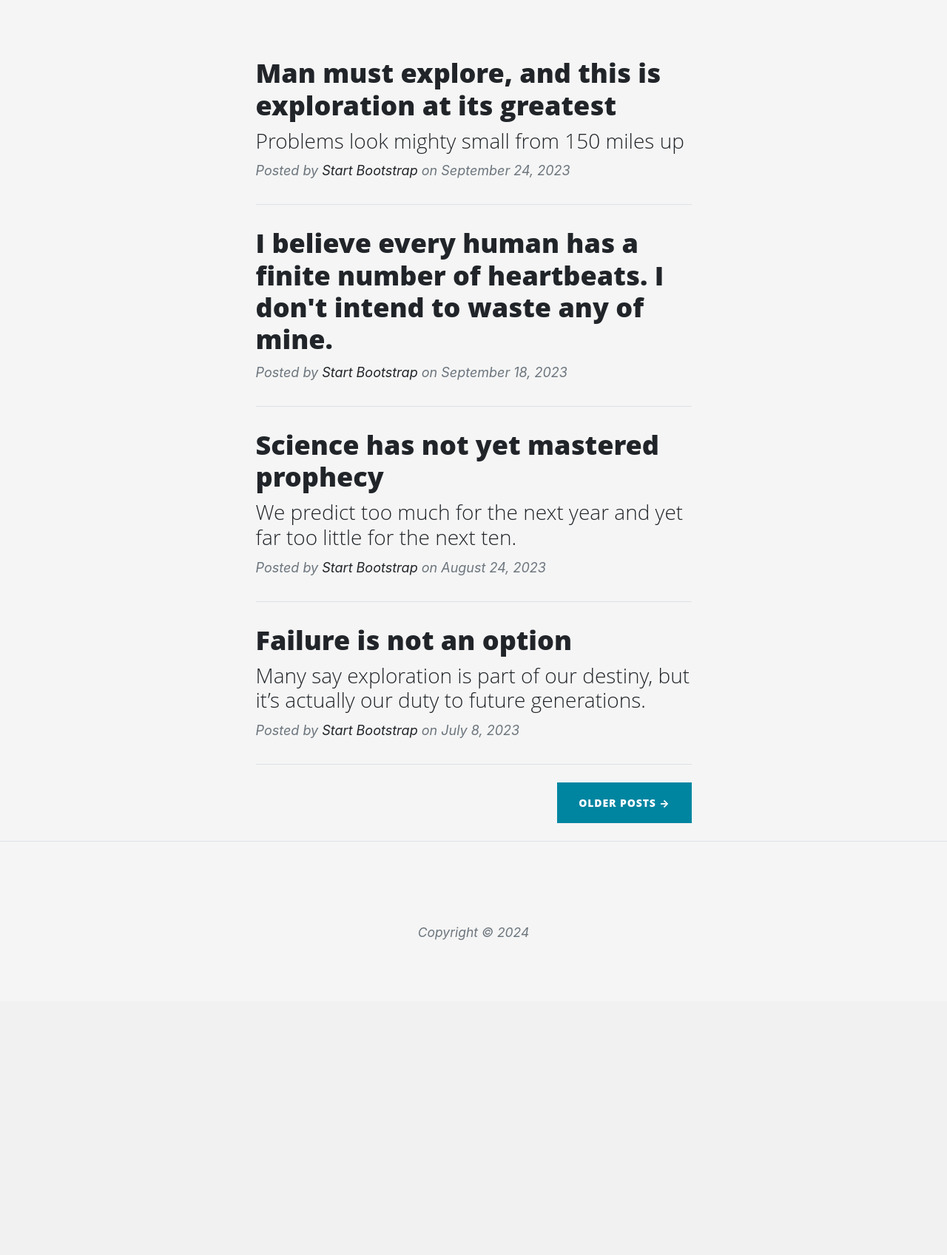
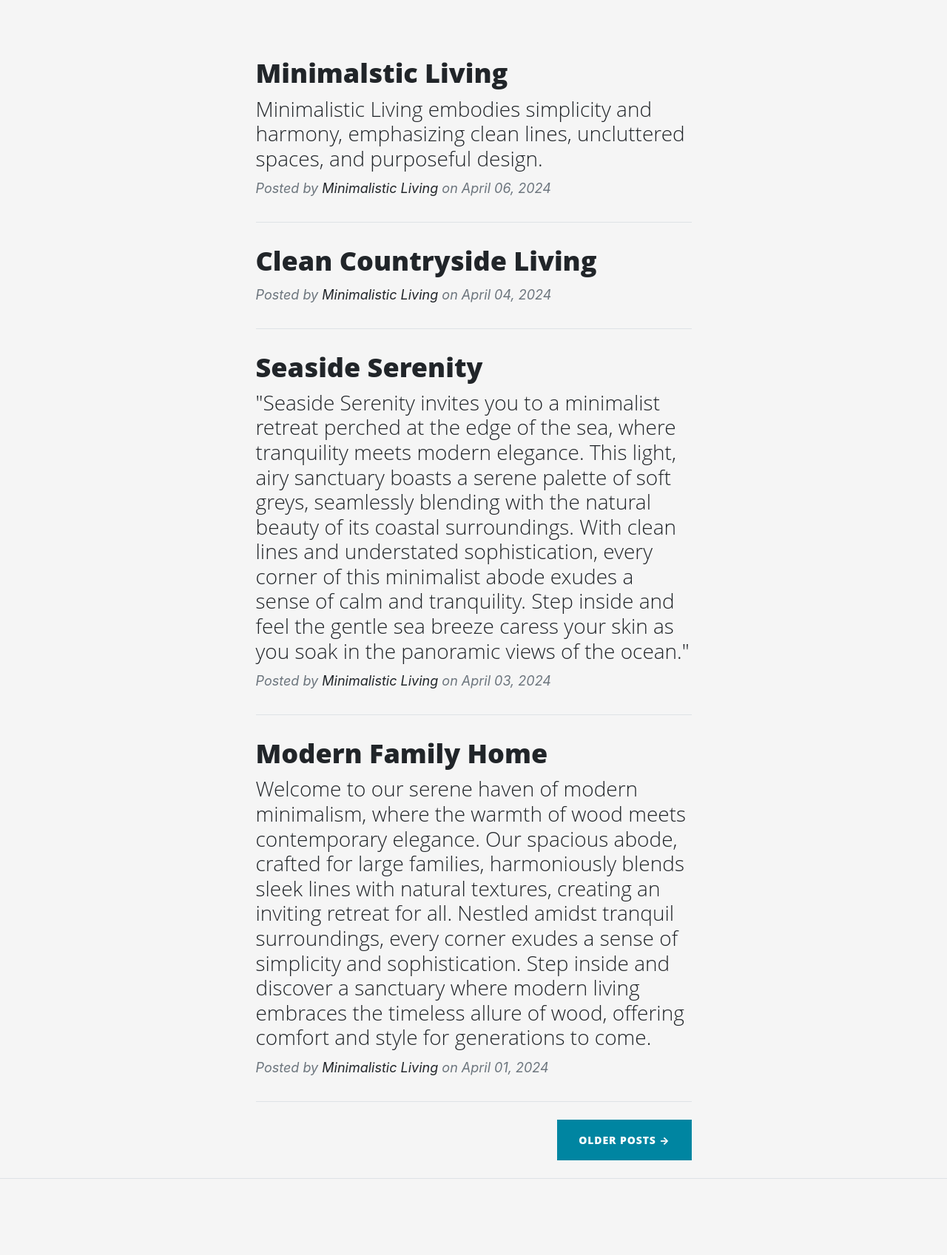
Before and after one commit to markohautala/Flask-project, a Flask app: page / in a window 1280 px wide. Shown: the part 629-2326 px from the top of the page at 74% size. Before the commit the page ends 1900 px from the top, so only its background shows below. Run offline with Flask 3, Linux system fonts and the light colour scheme; some libraries are stand-ins or nearby versions.

Commit message:
Change text i HTML-file

```diff
--- a/templates/index.html
+++ b/templates/index.html
@@ -6,24 +6,15 @@
         <!-- Post preview-->
         <div class="post-preview">
             <a href="post.html">
-                <h2 class="post-title">Man must explore, and this is exploration at its greatest</h2>
-                <h3 class="post-subtitle">Problems look mighty small from 150 miles up</h3>
+                <h2 class="post-title">Minimalstic Living</h2>
+                <h3 class="post-subtitle">Minimalistic Living embodies simplicity and harmony, emphasizing clean lines,
+                    uncluttered spaces, and purposeful
+                    design.</h3>
             </a>
             <p class="post-meta">
                 Posted by
-                <a href="#!">Start Bootstrap</a>
-                on September 24, 2023
-            </p>
-        </div>
-        <!-- Divider-->
-        <hr class="my-4" />
-        <!-- Post preview-->
-        <div class="post-preview">
-            <a href="post.html"><h2 class="post-title">I believe every human has a finite number of heartbeats. I don't intend to waste any of mine.</h2></a>
-            <p class="post-meta">
-                Posted by
-                <a href="#!">Start Bootstrap</a>
-                on September 18, 2023
+                <a href="#!">Minimalistic Living</a>
+                on April 06, 2024
             </p>
         </div>
         <!-- Divider-->
@@ -31,13 +22,12 @@
         <!-- Post preview-->
         <div class="post-preview">
             <a href="post.html">
-                <h2 class="post-title">Science has not yet mastered prophecy</h2>
-                <h3 class="post-subtitle">We predict too much for the next year and yet far too little for the next ten.</h3>
+                <h2 class="post-title">Clean Countryside Living</h2>
             </a>
             <p class="post-meta">
                 Posted by
-                <a href="#!">Start Bootstrap</a>
-                on August 24, 2023
+                <a href="#!">Minimalistic Living</a>
+                on April 04, 2024
             </p>
         </div>
         <!-- Divider-->
@@ -45,19 +35,45 @@
         <!-- Post preview-->
         <div class="post-preview">
             <a href="post.html">
-                <h2 class="post-title">Failure is not an option</h2>
-                <h3 class="post-subtitle">Many say exploration is part of our destiny, but it’s actually our duty to future generations.</h3>
+                <h2 class="post-title">Seaside Serenity</h2>
+                <h3 class="post-subtitle">"Seaside Serenity invites you to a minimalist retreat perched at the edge of
+                    the sea, where tranquility meets modern elegance. This light, airy sanctuary boasts a serene palette
+                    of soft greys, seamlessly blending with the natural beauty of its coastal surroundings. With clean
+                    lines and understated sophistication, every corner of this minimalist abode exudes a sense of calm
+                    and tranquility. Step inside and feel the gentle sea breeze caress your skin as you soak in the
+                    panoramic views of the ocean."
+                </h3>
             </a>
             <p class="post-meta">
                 Posted by
-                <a href="#!">Start Bootstrap</a>
-                on July 8, 2023
+                <a href="#!">Minimalistic Living</a>
+                on April 03, 2024
+            </p>
+        </div>
+        <!-- Divider-->
+        <hr class="my-4" />
+        <!-- Post preview-->
+        <div class="post-preview">
+            <a href="post.html">
+                <h2 class="post-title">Modern Family Home</h2>
+                <h3 class="post-subtitle">Welcome to our serene haven of modern minimalism, where the warmth of wood
+                    meets contemporary elegance. Our spacious abode, crafted for large families, harmoniously blends
+                    sleek lines with natural textures, creating an inviting retreat for all. Nestled amidst tranquil
+                    surroundings, every corner exudes a sense of simplicity and sophistication. Step inside and discover
+                    a sanctuary where modern living embraces the timeless allure of wood, offering comfort and style for
+                    generations to come.</h3>
+            </a>
+            <p class="post-meta">
+                Posted by
+                <a href="#!">Minimalistic Living</a>
+                on April 01, 2024
             </p>
         </div>
         <!-- Divider-->
         <hr class="my-4" />
         <!-- Pager-->
-        <div class="d-flex justify-content-end mb-4"><a class="btn btn-primary text-uppercase" href="#!">Older Posts →</a></div>
+        <div class="d-flex justify-content-end mb-4"><a class="btn btn-primary text-uppercase" href="#!">Older Posts
+                →</a></div>
     </div>
 </div>
 
--- a/templates/inspiration.html
+++ b/templates/inspiration.html
@@ -1,9 +1,5 @@
 {% extends 'base.html' %}
 {% block content %}
-
-
-{{ inspiration }}
-
 
 <h2>{{ page_title }}</h2>
 <p>
```
